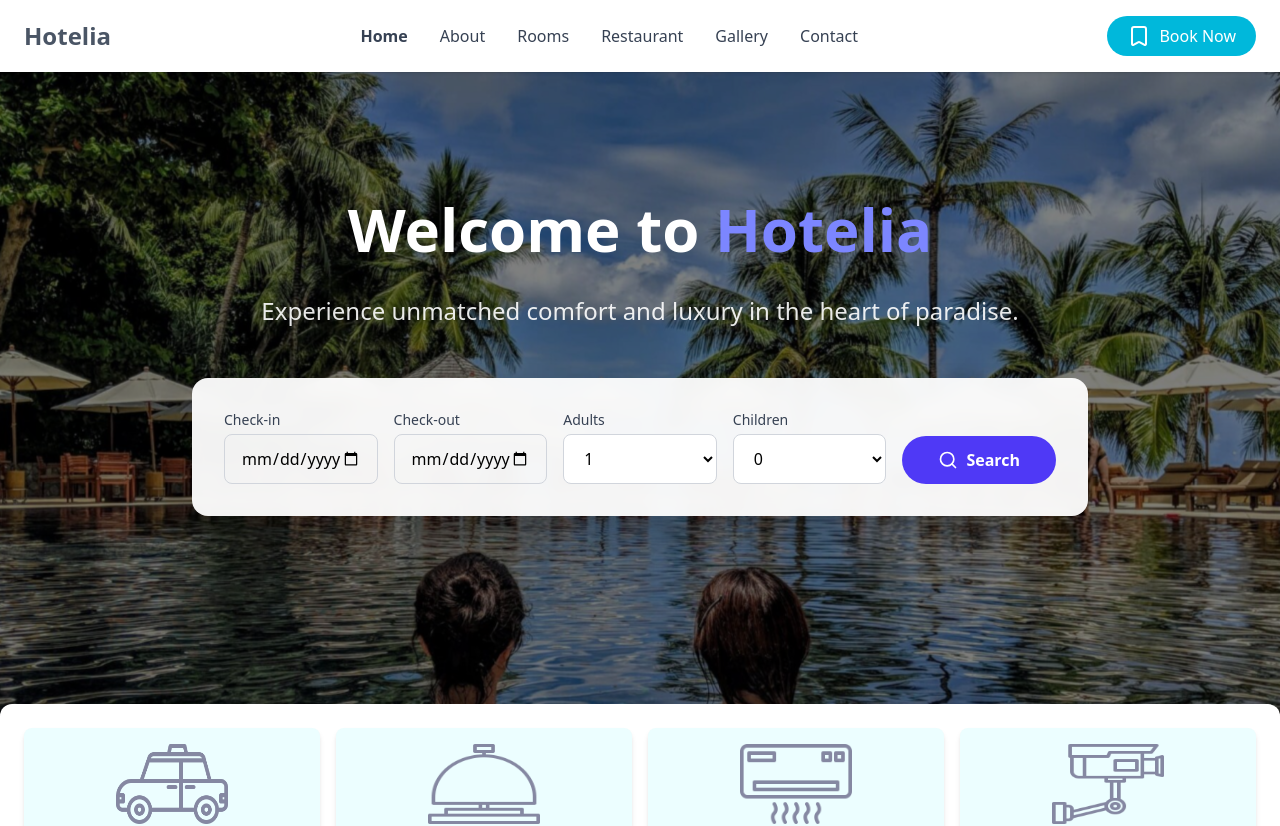
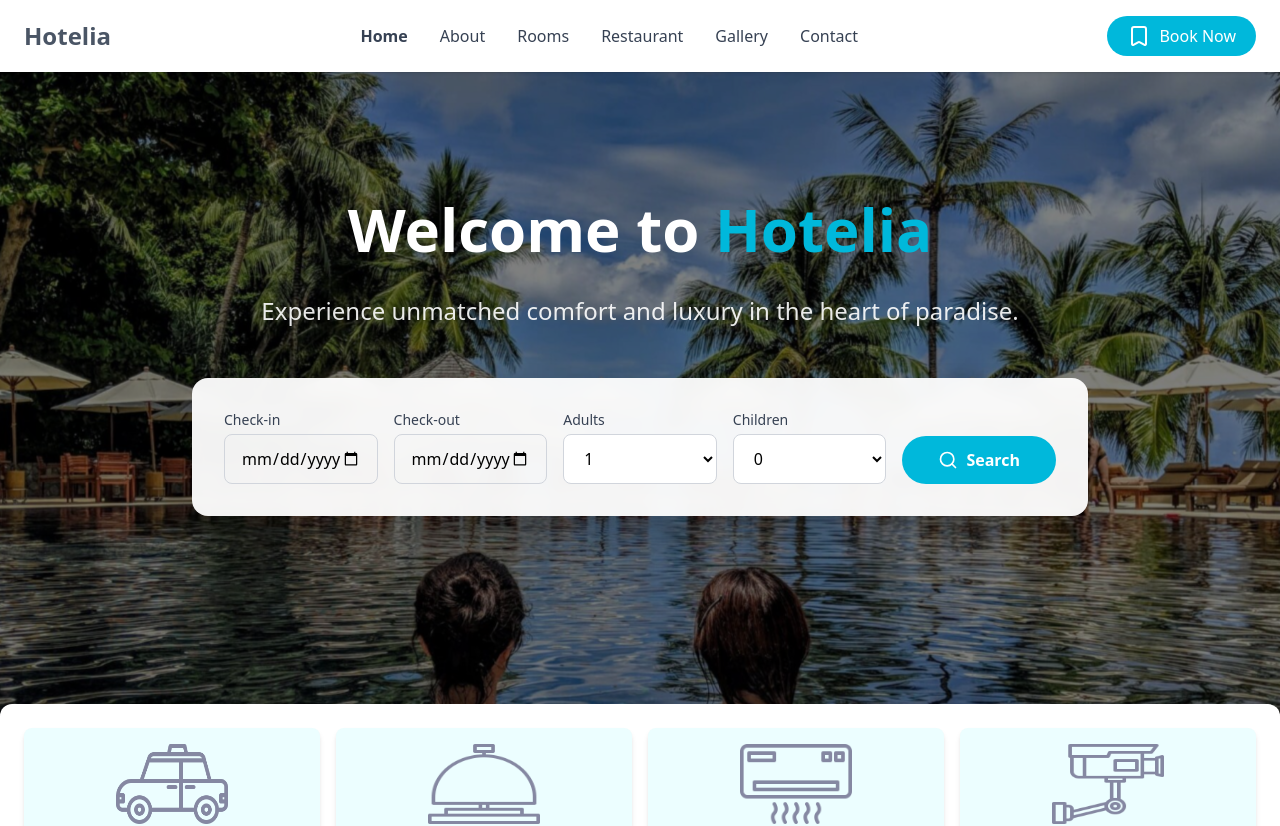
Before and after one commit to mulindijr/Hotelia, a React (Vite) app: page / in a window 1280 px wide. Shown: the top 826 px of the page. Built offline with nearby package versions, Linux system fonts and the light colour scheme.

Commit message:
Update color schemes to cyan

```diff
--- a/src/components/Hero.jsx
+++ b/src/components/Hero.jsx
@@ -28,7 +28,7 @@ const Hero = () => {
         {/* Headings */}
         <div className="text-center mb-10 sm:mb-12 px-2">
           <h1 className="text-3xl sm:text-5xl md:text-6xl font-bold text-white mb-4 sm:mb-6 leading-tight">
-            Welcome to <span className="text-indigo-400">Hotelia</span>
+            Welcome to <span className="text-cyan-500">Hotelia</span>
           </h1>
           <p className="text-base sm:text-xl md:text-2xl text-white/90 max-w-2xl sm:max-w-3xl mx-auto leading-relaxed">
             Experience unmatched comfort and luxury in the heart of paradise.
@@ -101,7 +101,7 @@ const Hero = () => {
             </div>
 
             {/* Button */}
-            <button className="flex items-center justify-center gap-2 bg-indigo-600 text-white font-semibold py-3 rounded-full hover:bg-indigo-700 transition duration-300">
+            <button className="flex items-center justify-center gap-2 bg-cyan-500 text-white font-semibold py-3 rounded-full hover:bg-cyan-600 cursor-pointer transition duration-300">
               <Search className="w-5 h-5" />
               <span className="hidden md:inline">Search</span>
             </button>
@@ -110,7 +110,7 @@ const Hero = () => {
       </div>
 
       {/* Ken Burns keyframes */}
-      <style jsx>{`
+      <style>{`
         @keyframes kenBurns {
           0% {
             transform: scale(1.05);
```
